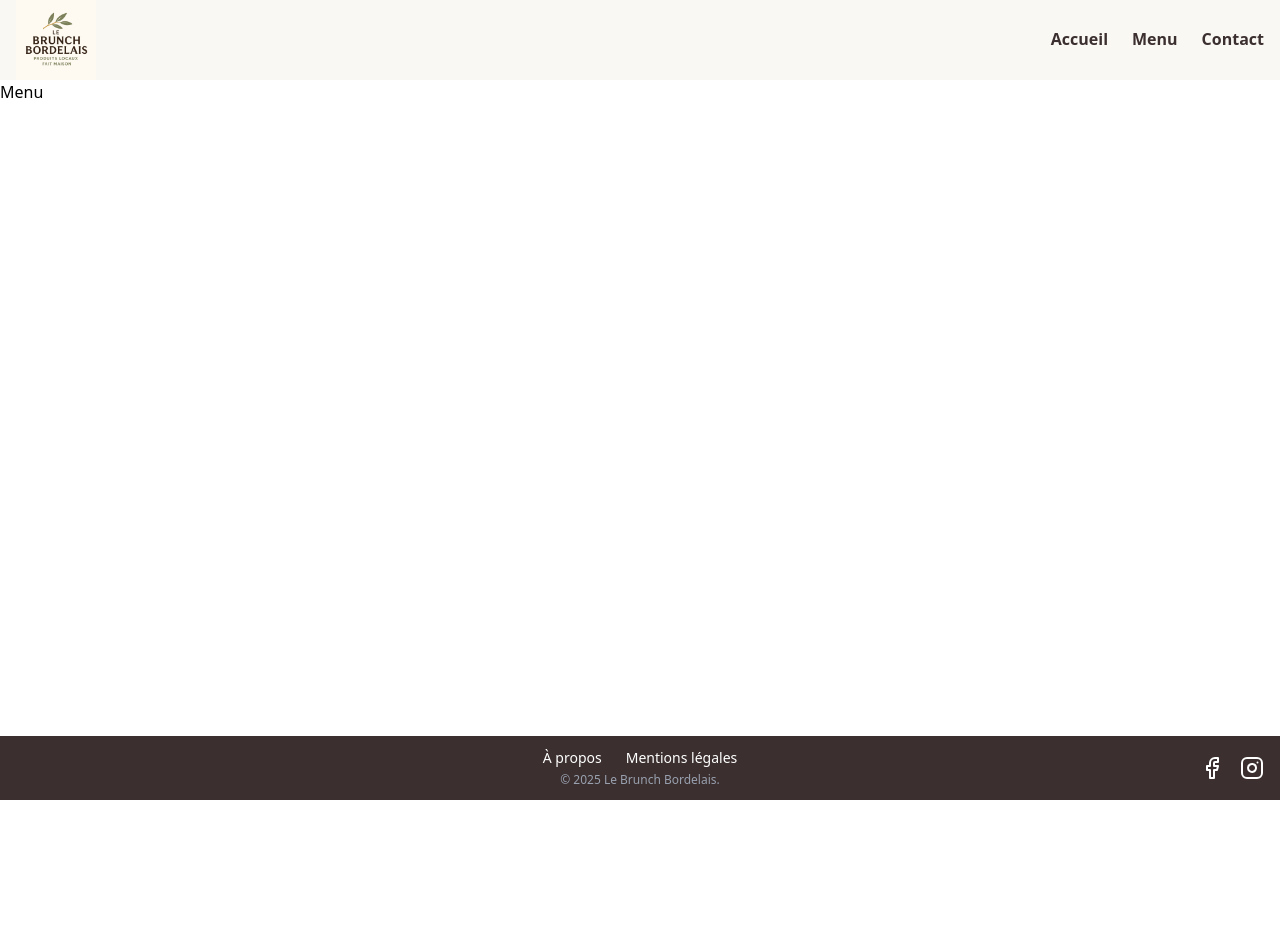
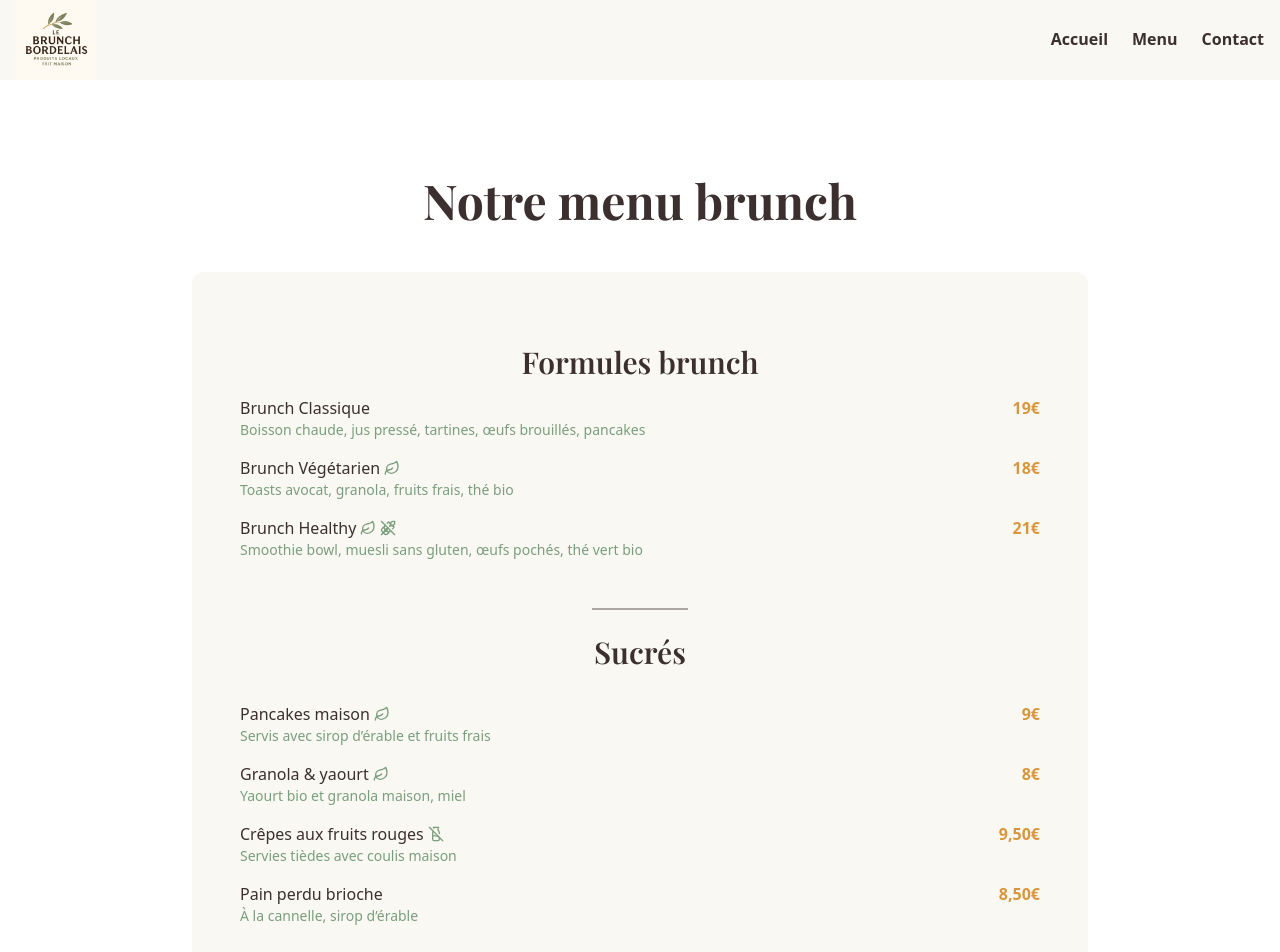
Before and after one commit to julienlisita/la-table-breizh, a Next.js app: page /menu in a window 1280 px wide. Shown: the top 952 px of the page. Before the commit the page ends 800 px from the top, so only its background shows below. Built offline with nearby package versions, Linux system fonts and the light colour scheme; a web font is replaced by a local one.

Commit message:
feat(menu-page): implement menu page using external data (menuData.js)

```diff
--- a/src/app/menu/page.js
+++ b/src/app/menu/page.js
@@ -1,7 +1,69 @@
+// src/app/menu/page.js
+
+import { menuItems, tagIcons } from "@/data/menuData";
+import PageTitle from "@/components/PageTitle";
+import Section from "@/components/Section";
+import SectionTitle from "@/components/SectionTitle";
+
+const IconInline = ({ icon: Icon, label }) => (
+  <Icon className="inline-block ml-1 text-[#7A9E7E]" title={label} />
+);
+
+const IconLabel = ({ icon: Icon, label }) => (
+  <div className="flex items-center gap-1 text-sm text-[#7A9E7E]" title={label}>
+    <Icon className="text-[#7A9E7E]" />
+    <span>{label}</span>
+  </div>
+);
+
 export default function MenuPage() {
+  const grouped = menuItems.reduce((acc, item) => {
+    if (!acc[item.category]) acc[item.category] = [];
+    acc[item.category].push(item);
+    return acc;
+  }, {});
+
   return (
     <>
-      <h1>Menu</h1>
+      <PageTitle>Notre menu brunch</PageTitle>
+      <Section>
+        <div className="bg-creme px-4 sm:px-6 lg:px-12 py-8 sm:py-10 lg:py-12 max-w-4xl mx-auto rounded-xl">
+          {Object.entries(grouped).map(([category, items], index) => (
+            <section key={category} className="my-6">
+              <SectionTitle>{category}</SectionTitle>
+              <div className={index > 0 ? "mt-4 sm:mt-6 lg:mt-8" : ""}>
+                {items.map((item, i) => (
+                  <div key={i} className="flex justify-between items-start mt-4">
+                    <div>
+                      <p className="flex items-center font-medium text-terre">
+                        {item.name}
+                        {item.tags.map((tag) => {
+                          const Tag = tagIcons[tag];
+                          return Tag ? (
+                            <IconInline key={tag} icon={Tag.icon} label={Tag.label} />
+                          ) : null;
+                        })}
+                      </p>
+                      {item.description && (
+                        <p className="text-sm text-[#7A9E7E]">{item.description}</p>
+                      )}
+                    </div>
+                    <span className="font-semibold text-[#D8973C]">{item.price}</span>
+                  </div>
+                ))}
+              </div>
+              <hr className="border-t border-terre/40 border-[0.5px] mx-auto w-24 mt-8 sm:mt-10 lg:mt-12"/>
+            </section>
+          ))}
+
+          {/* Légende */}
+          <div className="mt-10 pt-6 border-t border-terre/40 text-sm text-[#7A9E7E] flex flex-wrap gap-6 justify-center">
+            {Object.entries(tagIcons).map(([key, { icon, label }]) => (
+              <IconLabel key={key} icon={icon} label={label} />
+            ))}
+          </div>
+        </div>
+      </Section>
     </>
   );
 }
--- /dev/null
+++ b/src/data/menuData.js
@@ -0,0 +1,125 @@
+// src/data/menuData.js
+
+import { LuLeaf, LuSprout, LuWheatOff, LuMilkOff, LuEgg } from "react-icons/lu";
+
+export const tagIcons = {
+  vegetarian: { icon: LuLeaf, label: "Végétarien" },
+  vegan: { icon: LuSprout, label: "Vegan" },
+  glutenFree: { icon: LuWheatOff, label: "Sans gluten" },
+  lactoseFree: { icon: LuMilkOff, label: "Sans lactose" },
+};
+
+export const menuItems = [
+  // --- Formules brunch ---
+  {
+    category: "Formules brunch",
+    name: "Brunch Classique",
+    description: "Boisson chaude, jus pressé, tartines, œufs brouillés, pancakes",
+    price: "19€",
+    tags: [],
+  },
+  {
+    category: "Formules brunch",
+    name: "Brunch Végétarien",
+    description: "Toasts avocat, granola, fruits frais, thé bio",
+    price: "18€",
+    tags: ["vegetarian"],
+  },
+  {
+    category: "Formules brunch",
+    name: "Brunch Healthy",
+    description: "Smoothie bowl, muesli sans gluten, œufs pochés, thé vert bio",
+    price: "21€",
+    tags: ["vegetarian", "glutenFree"],
+  },
+
+  // --- Sucrés ---
+  {
+    category: "Sucrés",
+    name: "Pancakes maison",
+    description: "Servis avec sirop d’érable et fruits frais",
+    price: "9€",
+    tags: ["vegetarian"],
+  },
+  {
+    category: "Sucrés",
+    name: "Granola & yaourt",
+    description: "Yaourt bio et granola maison, miel",
+    price: "8€",
+    tags: ["vegetarian"],
+  },
+  {
+    category: "Sucrés",
+    name: "Crêpes aux fruits rouges",
+    description: "Servies tièdes avec coulis maison",
+    price: "9,50€",
+    tags: ["lactoseFree"],
+  },
+  {
+    category: "Sucrés",
+    name: "Pain perdu brioche",
+    description: "À la cannelle, sirop d’érable",
+    price: "8,50€",
+    tags: [],
+  },
+
+  // --- Salés ---
+  {
+    category: "Salés",
+    name: "Avocado toast & œuf poché",
+    description: "Pain complet, avocat, œuf, graines",
+    price: "9€",
+    tags: ["vegetarian"],
+  },
+  {
+    category: "Salés",
+    name: "Omelette légumes de saison",
+    description: "Œufs bio, poêlée de légumes frais",
+    price: "8€",
+    tags: ["vegetarian"],
+  },
+  {
+    category: "Salés",
+    name: "Wrap poulet & avocat",
+    description: "Poulet grillé, salade croquante, sauce légère",
+    price: "10€",
+    tags: [],
+  },
+  {
+    category: "Salés",
+    name: "Tartine chèvre miel",
+    description: "Fromage de chèvre, noix, miel local",
+    price: "9,50€",
+    tags: ["vegetarian"],
+  },
+
+  // --- Boissons ---
+  {
+    category: "Boissons",
+    name: "Café bio",
+    description: "",
+    price: "2,50€",
+    tags: [],
+  },
+  {
+    category: "Boissons",
+    name: "Jus d’orange pressé",
+    description: "",
+    price: "4€",
+    tags: [],
+  },
+  {
+    category: "Boissons",
+    name: "Chocolat chaud onctueux",
+    description: "",
+    price: "4,50€",
+    tags: ["vegetarian"],
+  },
+  {
+    category: "Boissons",
+    name: "Thé bien-être",
+    description: "",
+    price: "3,50€",
+    tags: ["vegan", "glutenFree"],
+  },
+];
```
